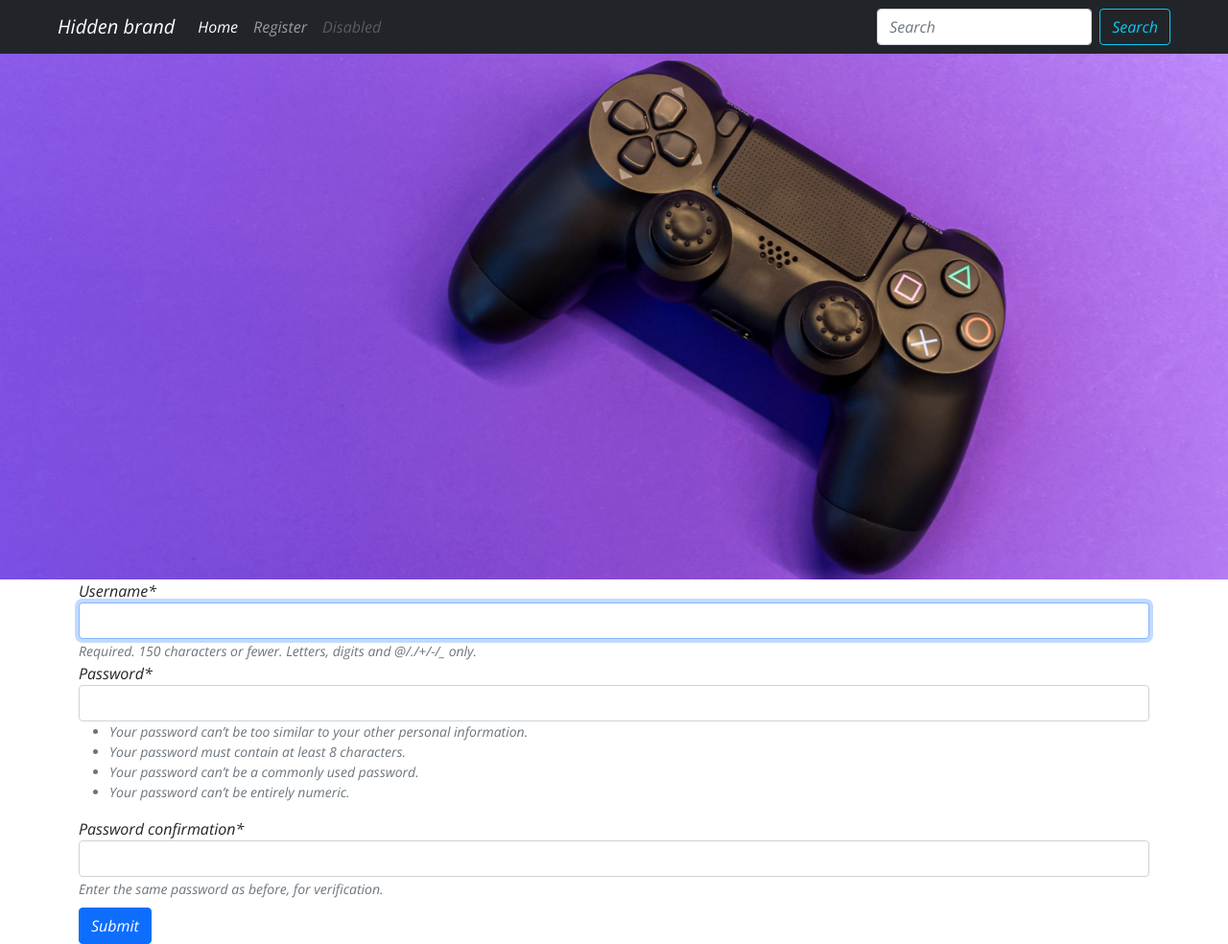
After one commit to Ridowan-sajid/gaming_website, a Django app: page /register/ in a window 1280 px wide. The commit adds this page. Shown: the whole page at 96% size. Run offline with Django 3.2, Linux system fonts and the light colour scheme; some libraries are stand-ins or nearby versions.

Commit message:
add register form

```diff
--- a/game/templates/game/base.html
+++ b/game/templates/game/base.html
@@ -24,7 +24,7 @@
           <a class="nav-link active" aria-current="page" href="{% url 'home' %}">Home</a>
         </li>
         <li class="nav-item">
-          <a class="nav-link" href="#">Link</a>
+          <a class="nav-link" href="{% url 'register' %}">Register</a>
         </li>
         <li class="nav-item">
           <a class="nav-link disabled" href="#" tabindex="-1" aria-disabled="true">Disabled</a>
--- a/gamingWebsite/settings.py
+++ b/gamingWebsite/settings.py
@@ -37,8 +37,10 @@
     'django.contrib.sessions',
     'django.contrib.messages',
     'django.contrib.staticfiles',
+    'crispy_forms',
     'user',
-    'game'
+    'game',
+
 ]
 
 MIDDLEWARE = [
@@ -126,3 +128,4 @@
 ]
 MEDIA_ROOT=os.path.join(BASE_DIR,'images')
 MEDIA_URL='/images/'
+CRISPY_TEMPLATE_PACK='bootstrap4'
--- a/gamingWebsite/urls.py
+++ b/gamingWebsite/urls.py
@@ -3,11 +3,13 @@
 from game import views
 from django.conf import settings
 from django.conf.urls.static import static
+from user import views as user_view
 
 urlpatterns = [
 
     path('admin/', admin.site.urls),
     path('',views.home,name='home'),
     path('detail/<int:pk>',views.gamingPost,name='game_details'),
+    path('register/',user_view.register,name='register'),
 
 ]+ static(settings.MEDIA_URL, document_root=settings.MEDIA_ROOT)
--- /dev/null
+++ b/user/templates/user/user_reg_form.html
@@ -0,0 +1,10 @@
+{% extends "game/base.html" %}
+{% load crispy_forms_tags %}
+{% block content %}
+    <form class="container" method = "POST">
+        {% csrf_token %}
+        {{ form|crispy }}
+  <button type="submit" class="mt-2 btn btn-primary">Submit</button>
+
+    </form>
+{% endblock %}
--- a/user/views.py
+++ b/user/views.py
@@ -1,3 +1,13 @@
-from django.shortcuts import render
+from django.contrib.auth.forms import UserCreationForm
+from django.shortcuts import redirect,render
+from django.contrib import messages
 
-# Create your views here.
+def register(request):
+    form = UserCreationForm()
+    if request.method == "POST":
+        form = UserCreationForm(request.POST)
+        if form.is_valid():
+            form.save()
+            messages.success(request,"Successfully created an account!")
+            return redirect("/")
+    return render(request,'user/user_reg_form.html',{'form':form})
```
Also changed, not shown: db.sqlite3.
